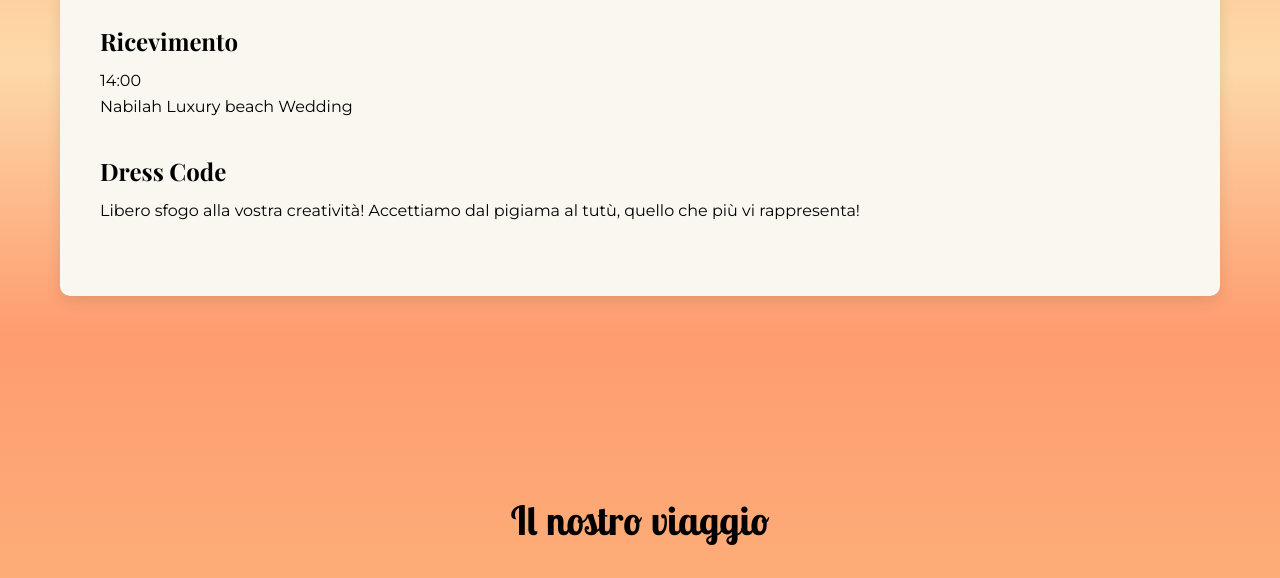
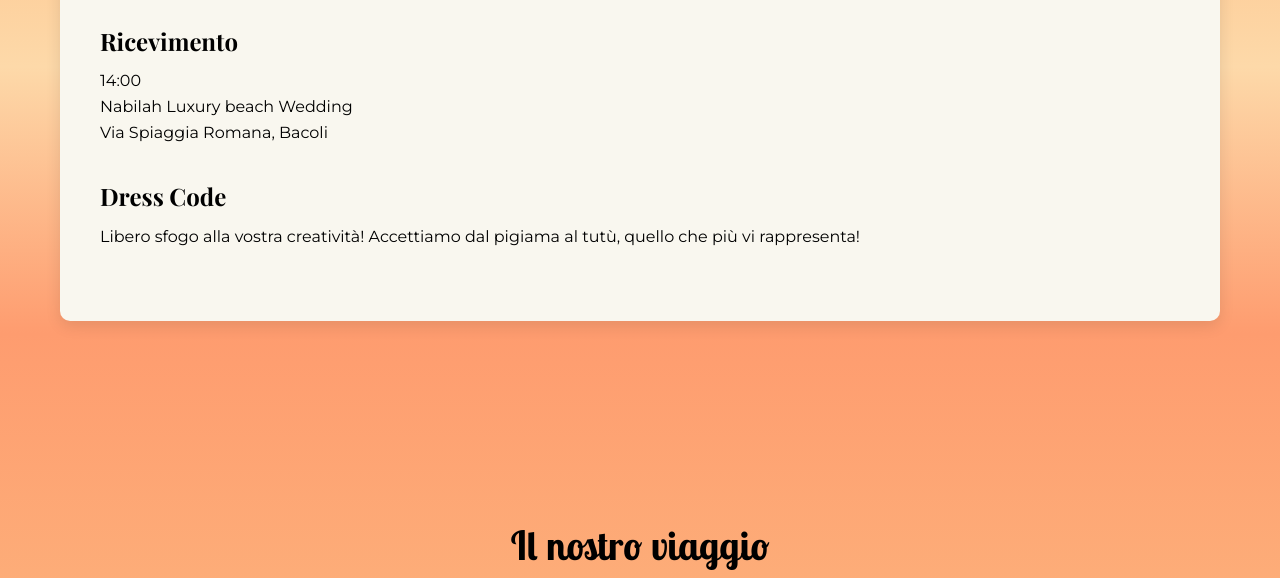
Before and after one commit to carloruss95/carlofedematrimonio.io, a plain HTML site: page index.html in a window 1280 px wide. Shown: the part 1800-2378 px from the top of the page. Drawn offline with nearby package versions, Linux system fonts and the light colour scheme; a web font is replaced by a local one.

Commit message:
Update index.html

```diff
--- a/index.html
+++ b/index.html
@@ -278,7 +278,7 @@
                 <h3>Ricevimento</h3>
                 <p>14:00</p>
                 <p>Nabilah Luxury beach Wedding</p>
-                <p><a href="https://maps.app.goo.gl/2787D6QQx4a8Nmgz9>Via Spiaggia Romana, Bacoli"</a></p>
+                <p><a href="https://maps.app.goo.gl/2787D6QQx4a8Nmgz9">Via Spiaggia Romana, Bacoli</a></p>
             </div>
             <div class="schedule-item">
                 <h3>Dress Code</h3>
```
